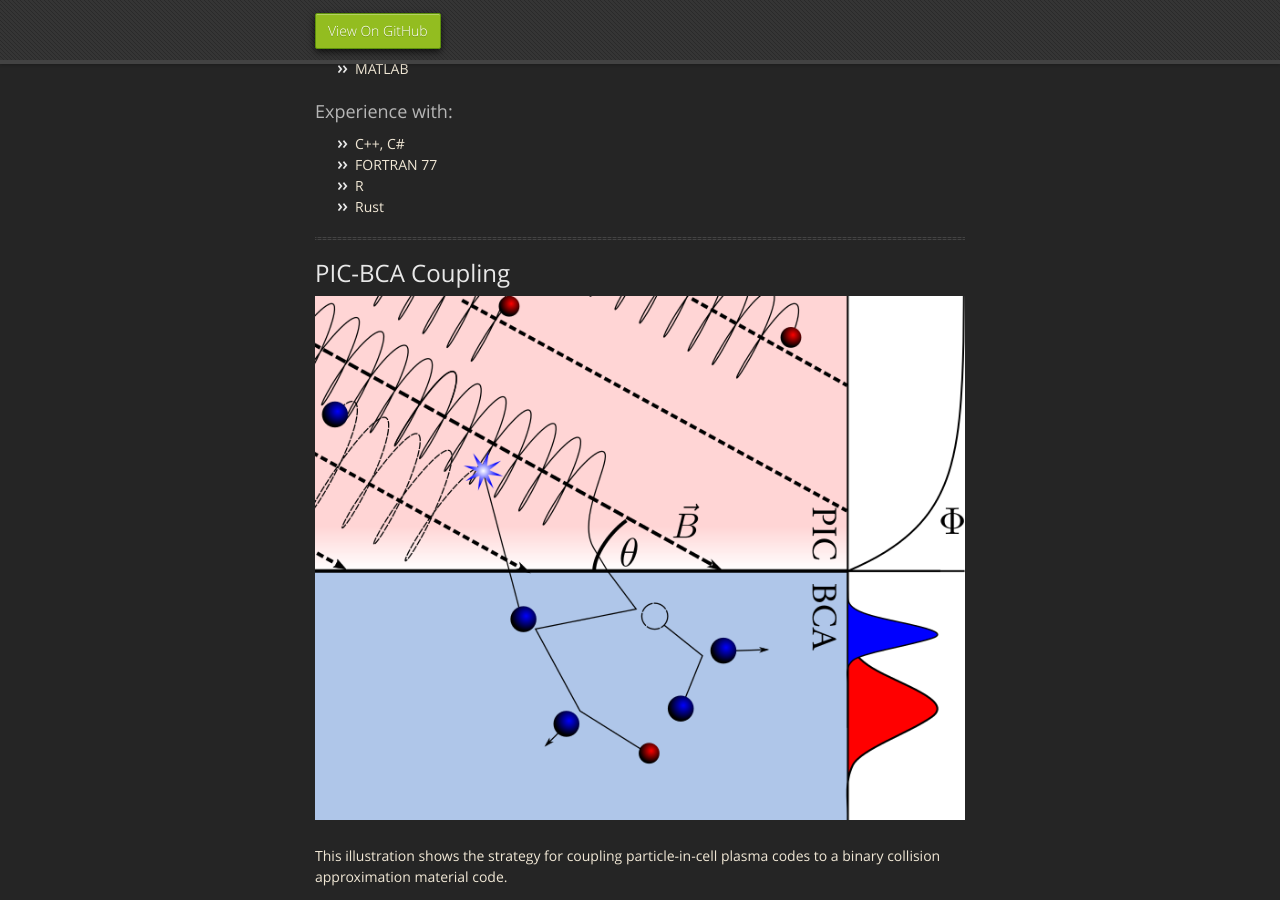
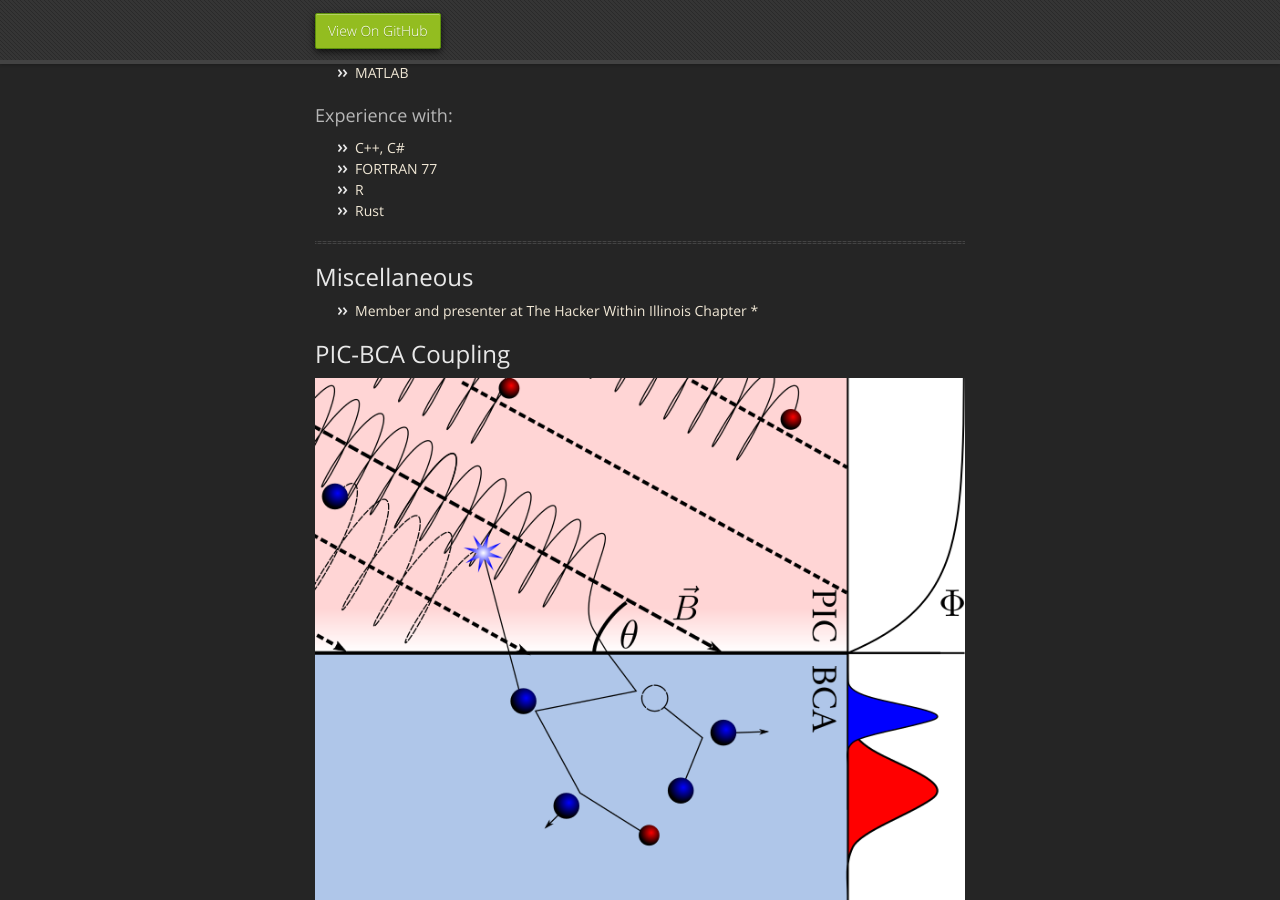
Before and after one commit to drobnyjt/test_jekyll, a Jekyll site: the page built from index.md, in a window 1280 px wide and 900 px high, scrolled down 1108 px. Built offline with Jekyll 4.4.1, drawn with Linux system fonts in a browser that asks for light colours; our own code applies the rules of GitHub Pages for plain Markdown files.

Commit message:
Small update to C.V.

```diff
--- a/index.md
+++ b/index.md
@@ -2,7 +2,7 @@
 layout: default
 ---
 
-## Research Topics
+# Research Topics
 
 * Plasma-Material Interactions
 * Nuclear Fusion
@@ -51,6 +51,11 @@ layout: default
 
 * * *
 
+## Miscellaneous
+
+  * Member and presenter at The Hacker Within Illinois Chapter
+  *
+
 ## PIC-BCA Coupling
 
 ![PIC-BCA coupling illustration.](./figure_one_for_one.png)
```
